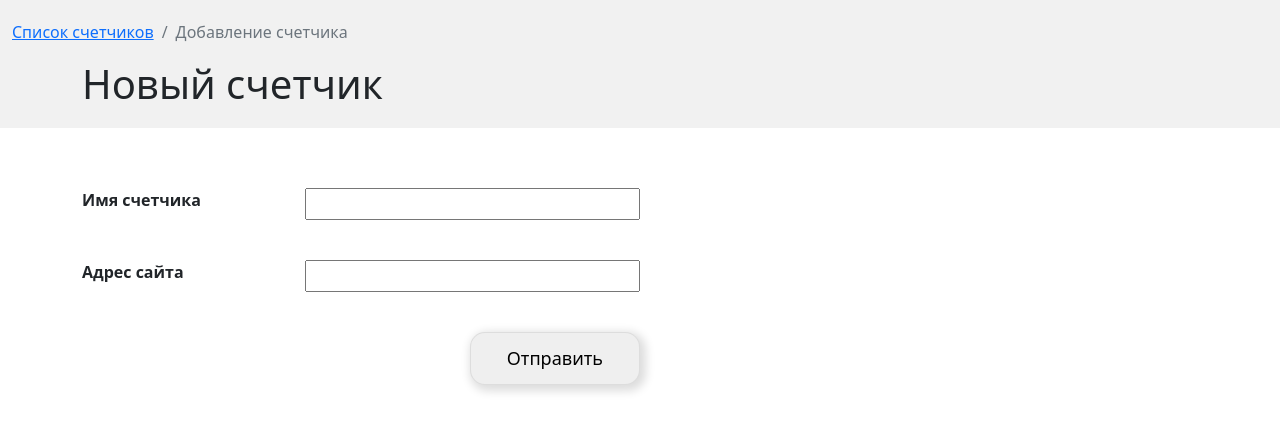
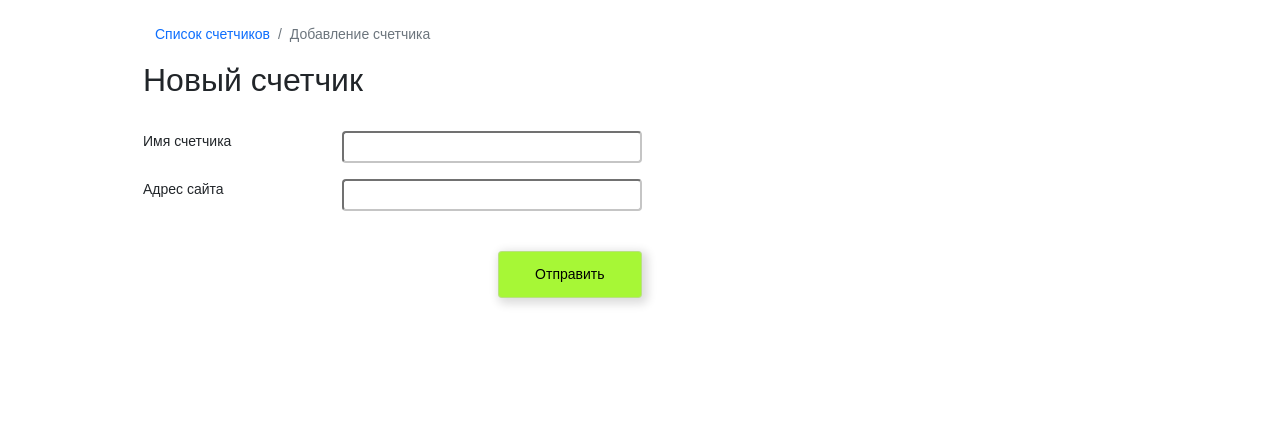
Before and after one commit to Slapppy/sites-stat, a Django app: page /counters/add in a window 1280 px wide. Shown: the top 432 px of the page. Run offline with Django 4.2, Linux system fonts and the light colour scheme; the visitor is signed in with stand-in values (Sample User, id 1); some libraries are stand-ins or nearby versions.

Commit message:
= add_counter as edit_counter

```diff
--- a/src/web/static/web/css/style_counter.css
+++ b/src/web/static/web/css/style_counter.css
@@ -7,7 +7,8 @@
 }
 
 body {
-	font-family: 'Montserrat', sans-serif;
+    font-family: 'Nunito Sans', sans-serif;
+    font-size: 14px;
 }
 
 a {
@@ -21,20 +22,6 @@ a {
     max-width: 80%;
 }
 
-.new-counter {
-	width: 100%;
-	padding: 20px 0px;
-	background-color: rgba(209, 209, 209, 0.3);
-}
-
-.fields {
-	padding-top: 60px;
-	font-weight: 600;
-	display: flex;
-	flex-direction: column;
-	gap: 40px;
-}
-
 .field {
     width: 50%;
     display: flex;
@@ -45,6 +32,8 @@ a {
     font-size: 1rem;
     width: 60%;
     padding: 2px 0px 2px 2px;
+    border-radius: 4px;
+    border-color: #c5c5c5;
 }
 
 .submit_btn-wrap {
@@ -55,11 +44,26 @@ a {
 
 .submit_btn-wrap button {
     padding: 12px 36px;
-	font-size: 1.125rem;
-	font-weight: 500;
-	border-radius: 15px;
+    font-size: 14px;
+    border-radius: 4px;
     -webkit-box-shadow: 3px 3px 10px 3px #dddddd;
     -moz-box-shadow: 3px 3px 10px 3px #dddddd;
     box-shadow: 3px 3px 10px 3px #dddddd;
     border: 1px solid rgba(204, 204, 204, 0.5);
+    background-color: #A7F736FF;
+	color: black;
 }
+
+.submit_btn-wrap button:hover {
+    background-color: #7FD20BFF;
+	border-color: #7FD20BFF;
+	color: #000000;
+}
+
+.breadcrumb {
+    background-color: white;
+}
+
+#counter_name {
+    font-size: 16px;
+}
--- a/src/web/templates/web/add_counter.html
+++ b/src/web/templates/web/add_counter.html
@@ -4,8 +4,9 @@
 	<meta http-equiv="X-UA-Compatible" content="IE=edge">
 	<meta name="viewport" content="width=device-width, initial-scale=1.0">
 	<title>Counter</title>
+    <link rel="stylesheet" href="{% static "web/css/bootstrap.min.css" %}">
+    <link rel="stylesheet" href="https://cdn.jsdelivr.net/npm/bootstrap-icons@1.10.2/font/bootstrap-icons.css">
 	<link href="{% static 'web/css/style_counter.css' %}" rel="stylesheet">
-    <link rel="stylesheet" href="{% static "web/css/bootstrap.min.css" %}">
 {% endblock %}
 
 {% block breadcrumbs_context %}
@@ -14,27 +15,30 @@
 {% endblock %}
 
 {% block content %}
-	<main class="main-wrapper">
-		<div class="new-counter">
+<div class="content mt-4">
+    <div class="container">
+        <div class="title">
             {% block breadcrumbs %}
                 {{ block.super }}
             {% endblock %}
-			<h1 class="container">Новый счетчик</h1>
-		</div>
-		<form class="fields container" action="add" method="POST">
+            <h2 class="pb-4">Новый счетчик</h2>
+        </div>
+        <div class="main">
+            <form action="" method="POST">
 			{% csrf_token %}
-			<div class="field">
+			<div class="field pb-3">
 				<label for="name_counter">Имя счетчика</label>
 				{{ form.name }}
 			</div>
-			<div class="field">
+			<div class="field pb-3">
 				<label for="site_adress">Адрес сайта</label>
 				{{ form.link }}
 			</div>
-			<div class="submit_btn-wrap">
-				<button>Отправить</button>
-			</div>
+            <div class="text-center pt-4 submit_btn-wrap" style="width:50%;">
+                <button class="btn btn-success">Отправить</button>
+            </div>
 		</form>
-		</div>
-	</main>
+        </div>
+    </div>
+</div>
 {% endblock %}
--- a/src/web/templates/web/edit_counter.html
+++ b/src/web/templates/web/edit_counter.html
@@ -32,7 +32,7 @@
 				<label for="site_adress">Адрес сайта</label>
 				{{ form.link }}
 			</div>
-                <div class="text-center pt-4" style="width:50%;">
+                <div class="text-center pt-4 submit_btn-wrap" style="width:50%;">
 				<button class="btn btn-success">Сохранить</button>
                 </div>
 		</form>
```
Lines whose indentation alone changed are shown as unchanged.
